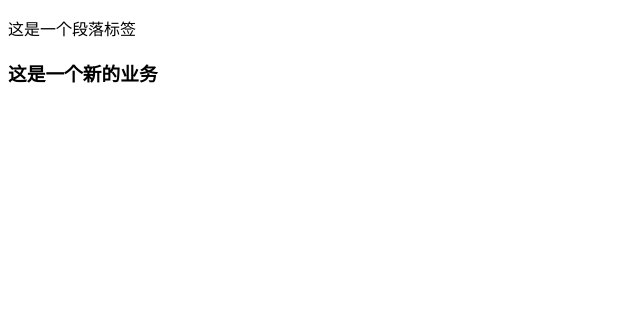
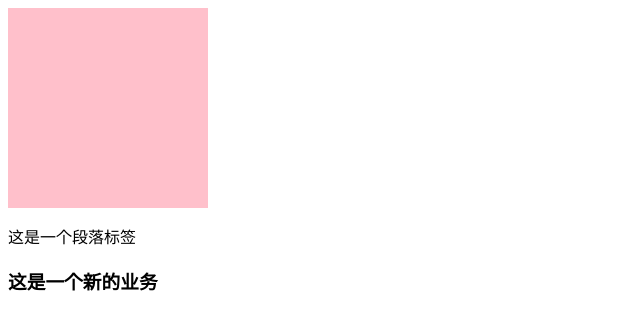
Before and after one commit to carrottou/MyCode, a plain HTML site: page index.html in a window 1280 px wide. Shown: the whole page, without its empty margins (0-640 px from the left). Drawn offline with Linux system fonts and the light colour scheme.

Commit message:
增加了css样式

```diff
--- /dev/null
+++ b/index.css
@@ -0,0 +1,5 @@
+div {
+    width: 200px;
+    height: 200px;
+    background-color: pink;
+}
--- a/index.html
+++ b/index.html
@@ -1,14 +1,15 @@
 <!DOCTYPE html>
 <html lang="en">
-<head>
-    <meta charset="UTF-8">
-    <meta http-equiv="X-UA-Compatible" content="IE=edge">
-    <meta name="viewport" content="width=device-width, initial-scale=1.0">
+  <head>
+    <meta charset="UTF-8" />
+    <meta http-equiv="X-UA-Compatible" content="IE=edge" />
+    <meta name="viewport" content="width=device-width, initial-scale=1.0" />
     <title>Document</title>
-</head>
-<body>
+    <link rel="stylesheet" href="./index.css" />
+  </head>
+  <body>
     <div class="box"></div>
     <p>这是一个段落标签</p>
     <h3>这是一个新的业务</h3>
-</body>
+  </body>
 </html>
```
